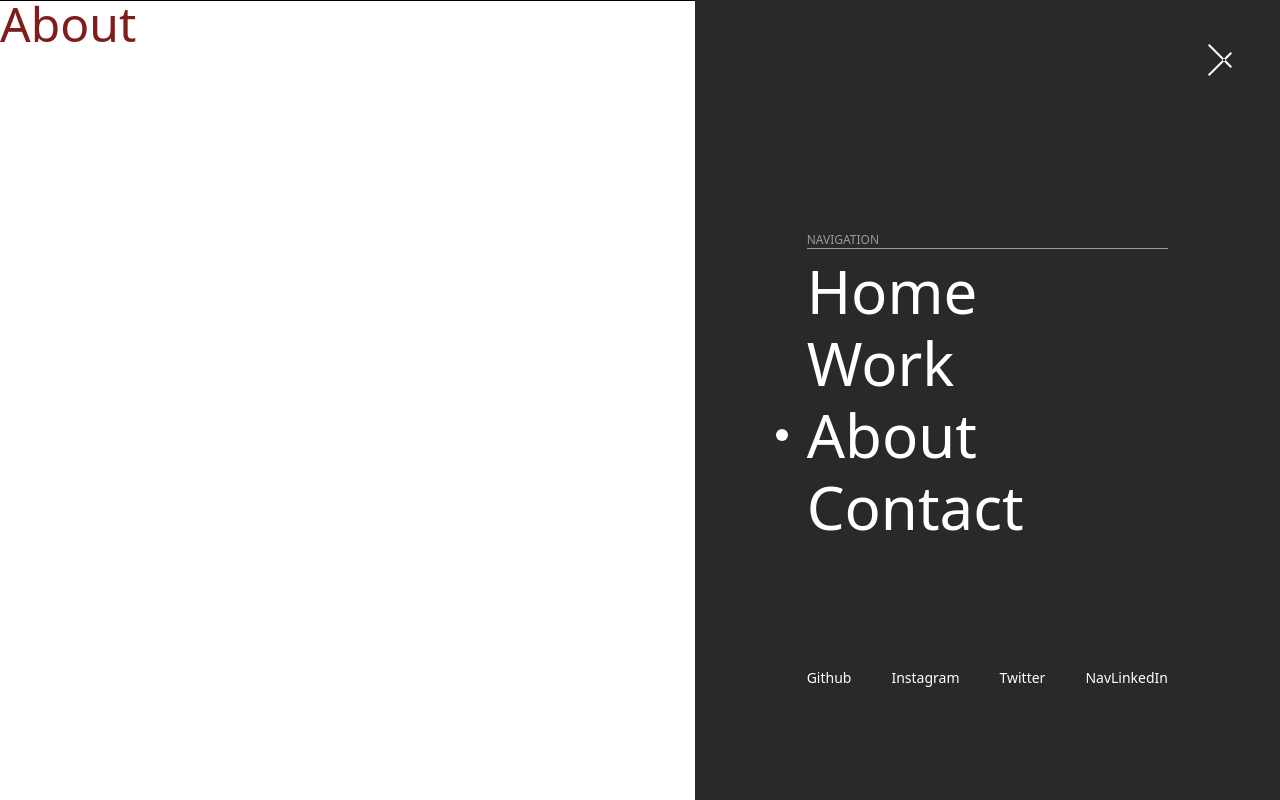
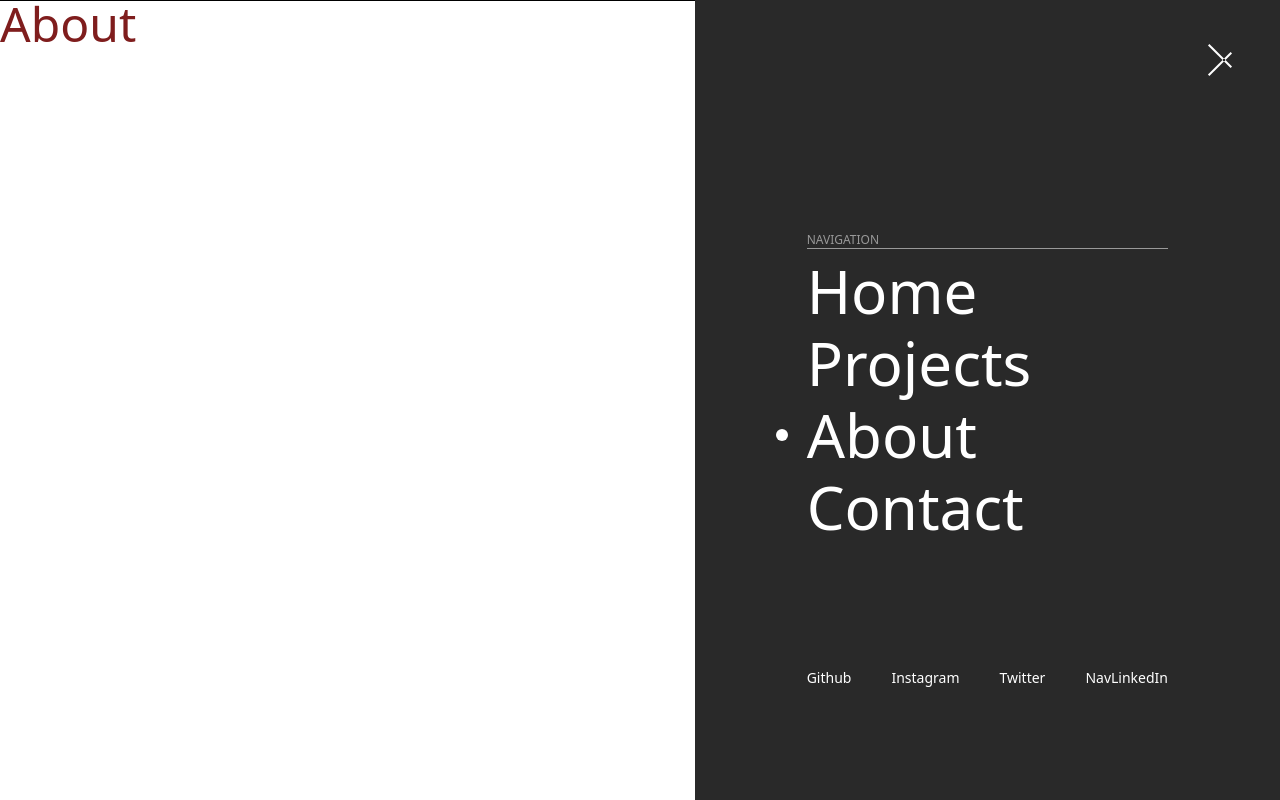
Before and after one commit to deji-ice/framer-tests, a React (Vite) app: page /about in a window 1280 px wide. Both pictures are taken after a click on the element 1220 px from the left and 60 px from the top of the page. Built offline with nearby package versions, Linux system fonts and the light colour scheme.

Commit message:
Refactor Nav component to pass active prop to Links

```diff
--- a/src/components/Header.tsx
+++ b/src/components/Header.tsx
@@ -28,7 +28,7 @@ const Header = forwardRef((props, ref: Ref<HTMLDivElement>) => {
           <div className="bounds" ref={ref}></div>
         </div>
       </Magnetic>
-      <AnimatePresence mode={"wait"}>{isActive && <Nav />}</AnimatePresence>
+      <AnimatePresence mode={"wait"}>{isActive && <Nav active={active} />}</AnimatePresence>
     </div>
   );
 });
--- a/src/components/Link.tsx
+++ b/src/components/Link.tsx
@@ -10,8 +10,9 @@ type LinkProps = {
   };
   isActive: boolean;
   setSelectedIndicator: (href: string) => void;
+  active: () => void;
 };
-const Links = ({ data, isActive, setSelectedIndicator }: LinkProps) => {
+const Links = ({ data, isActive, setSelectedIndicator, active }: LinkProps) => {
   const { title, pathname, index } = data;
 
   return (
@@ -25,6 +26,7 @@ const Links = ({ data, isActive, setSelectedIndicator }: LinkProps) => {
       initial="initial"
       animate="enter"
       exit="exit"
+      onClick={active}
     >
       <motion.div
         variants={scale}
--- a/src/components/Nav.tsx
+++ b/src/components/Nav.tsx
@@ -10,7 +10,7 @@ interface NavItem {
   pathname: string;
 }
 
-const navItems:NavItem[] = [
+const navItems: NavItem[] = [
   {
     title: "Home",
 
@@ -18,9 +18,9 @@ const navItems:NavItem[] = [
   },
 
   {
-    title: "Work",
+    title: "Projects",
 
-    pathname: "/work",
+    pathname: "/projects",
   },
 
   {
@@ -36,9 +36,14 @@ const navItems:NavItem[] = [
   },
 ];
 
-const Nav = () => {
+type NavProps = {
+  active: () => void;
+};
+const Nav = ({ active }: NavProps) => {
   const pathname = useLocation();
-  const [selectedIndicator, setSelectedIndicator] = useState<string>(pathname.pathname || "");
+  const [selectedIndicator, setSelectedIndicator] = useState<string>(
+    pathname.pathname || ""
+  );
 
   return (
     <motion.div
@@ -66,9 +71,10 @@ const Nav = () => {
               <Links
                 key={index}
                 data={{ ...data, index }}
+                active={active}
                 isActive={selectedIndicator == data.pathname}
                 setSelectedIndicator={setSelectedIndicator}
-              ></Links>
+              />
             );
           })}
         </div>
```
